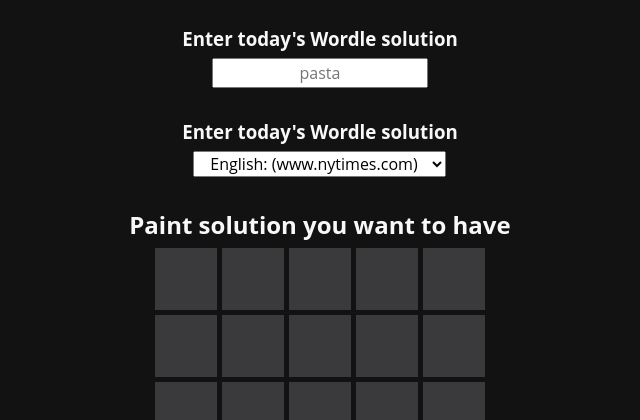
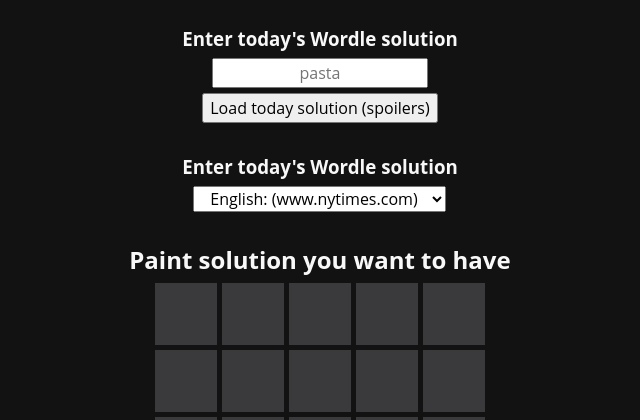
Before and after one commit to Strongleong/Paintle, a PHP site: page /?lang=1 in a window 1280 px wide. Shown: the part 65-485 px from the top of the page, without its empty margins (320-960 px from the left). Run offline with PHP 8.4, Linux system fonts and the light colour scheme; some web fonts are replaced.

Commit message:
Added ability to spoil todays wordle solution

```diff
--- a/css/style.css
+++ b/css/style.css
@@ -389,3 +389,38 @@ code {
 .footer-link:not(.footer-link:last-child) {
   border-right: 1px solid var(--color-border);
 }
+
+.button {
+  position: relative;
+}
+
+.button--loading .button-text {
+  visibility: hidden;
+  opacity: 0;
+}
+
+.button--loading::after {
+  content: "";
+  position: absolute;
+  width: 16px;
+  height: 16px;
+  top: 0;
+  left: 0;
+  right: 0;
+  bottom: 0;
+  margin: auto;
+  border: 4px solid transparent;
+  border-top-color: var(--color-background);
+  border-radius: 50%;
+  animation: button-loading-spinner 1s ease infinite;
+}
+
+@keyframes button-loading-spinner {
+  from {
+    transform: rotate(0turn);
+  }
+
+  to {
+    transform: rotate(1turn);
+  }
+}
--- a/index.php
+++ b/index.php
@@ -59,10 +59,10 @@ function i18n(string $text): string {
   <script>
     window.lang = "<?= $lang ?>";
     window.errorMessages = {
-      jsonIsNotAnArray:      <?= i18n('errorMessagesJsonIsNotAnArray')      ?>,
-      jsonIsNotValid:        <?= i18n('errorMessagesJsonIsNotValid')        ?>,
-      uploadedFileWrongFile: <?= i18n('errorMessagesUploadedFileWrongFile') ?>,
-      uploadedFileBadWord:   <?= i18n('errorMessagesUploadedFileBadWord')   ?>,
+      jsonIsNotAnArray:      "<?= i18n('errorMessagesJsonIsNotAnArray')      ?>",
+      jsonIsNotValid:        "<?= i18n('errorMessagesJsonIsNotValid')        ?>",
+      uploadedFileWrongFile: "<?= i18n('errorMessagesUploadedFileWrongFile') ?>",
+      uploadedFileBadWord:   "<?= i18n('errorMessagesUploadedFileBadWord')   ?>",
     };
   </script>
 </head>
@@ -88,6 +88,9 @@ function i18n(string $text): string {
     <section class="block flex flex-col">
       <h3><?= i18n('wordleSolutionText') ?></h3>
       <input id="solution" type="text" placeholder="<?= $correctAnswer ?>" maxlength="5" />
+      <button id="load-solution-button" class="button">
+        <span class="button-text"><?= i18n('loadSolutionButton') ?></span>
+      </button>
     </section>
 
     <section class="block flex flex-col">
--- a/scripts/script.js
+++ b/scripts/script.js
@@ -72,6 +72,7 @@ const dom = {
   wordlistButton:       getEl('wordlist-upload',        HTMLButtonElement),
   wordlistInput:        getEl('wordlist-input',         HTMLInputElement),
   solutionInput:        getEl('solution',               HTMLInputElement),
+  loadSolutionButton:   getEl('load-solution-button',   HTMLButtonElement),
   langSelect:           getEl('language',               HTMLSelectElement),
   wordlistError:        getEl('wordlist-error',         HTMLDivElement),
   colorblindModeToggle: getEl('colorblind-mode',        HTMLInputElement),
@@ -94,6 +95,13 @@ async function fetch_wordlist(name) {
   const res = await fetch(`wordlists/${name}.json`);
   state.words = await res.json();
   state.wordlist = name;
+}
+
+async function fetch_solution() {
+  const res = await fetch(`spoil_solution.php?lang=${dom.langSelect.value}`);
+  const solution = (await res.json()).solution;
+  state.correct_answer = solution;
+  dom.solutionInput.value = solution;
 }
 
 function find_solutions() {
@@ -231,6 +239,12 @@ function main() {
     document.location = `${location.protocol}//${document.location.host}${location.pathname}?lang=${dom.langSwitcher.value}`;
   });
 
+  listen(dom.loadSolutionButton, 'click', async () => {
+    dom.loadSolutionButton.classList.toggle('button--loading');
+    await fetch_solution()
+    dom.loadSolutionButton.classList.toggle('button--loading');
+  });
+
   listen(dom.wordlistButton, 'click', () => dom.wordlistInput.click());
 
   listen(dom.wordlistInput, 'change', async () => {
@@ -272,7 +286,7 @@ function main() {
     show_solutions(solutions)
   });
 
-  fetch_wordlist(lang);
+  fetch_wordlist(dom.langSelect.value);
 }
 
 main();
--- a/translations.php
+++ b/translations.php
@@ -105,4 +105,8 @@ return [
     'en' => 'Uploaded file contains a not vadild word',
     'ru' => 'Загруженный файл имеет не корректное слово',
   ],
+  'loadSolutionButton' => [
+    'en' => 'Load today solution (spoilers)',
+    'ru' => 'Загрузить сегодняшнее решение (спойлеры)',
+  ],
 ];
```
